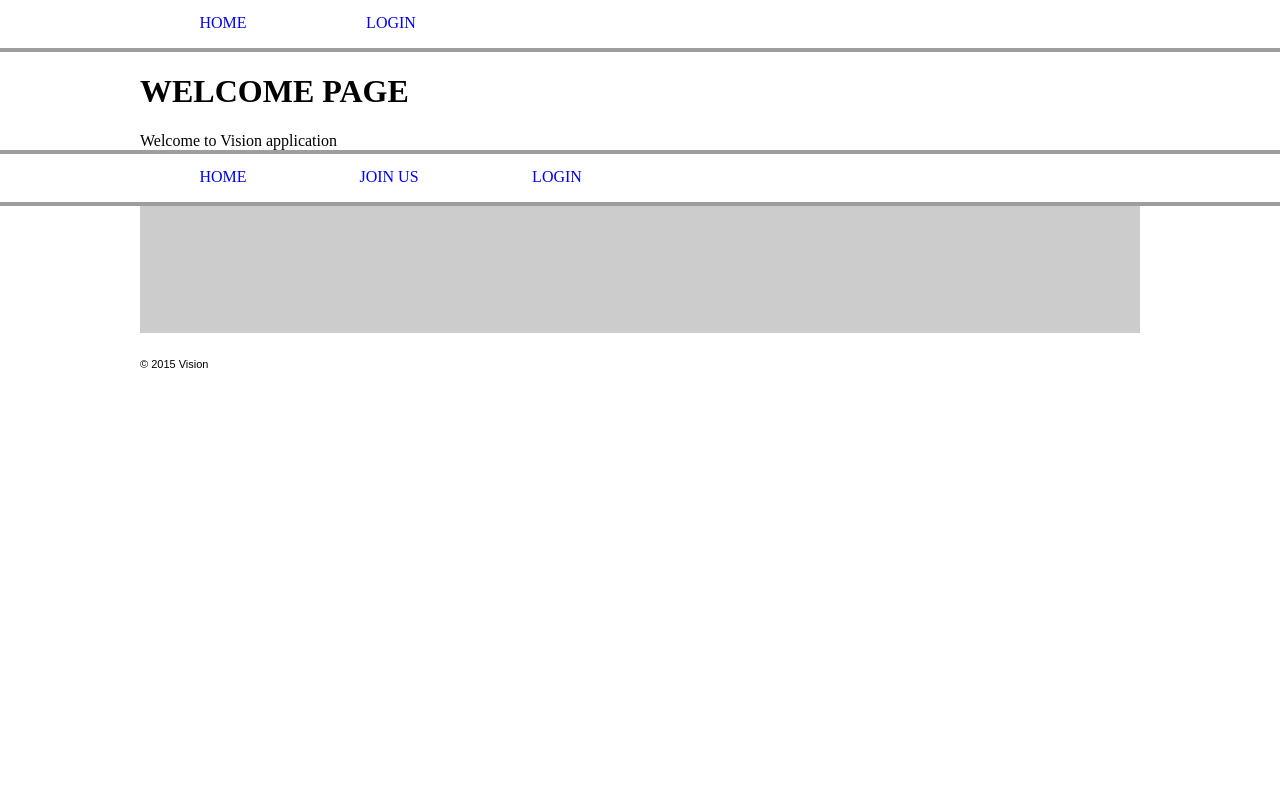
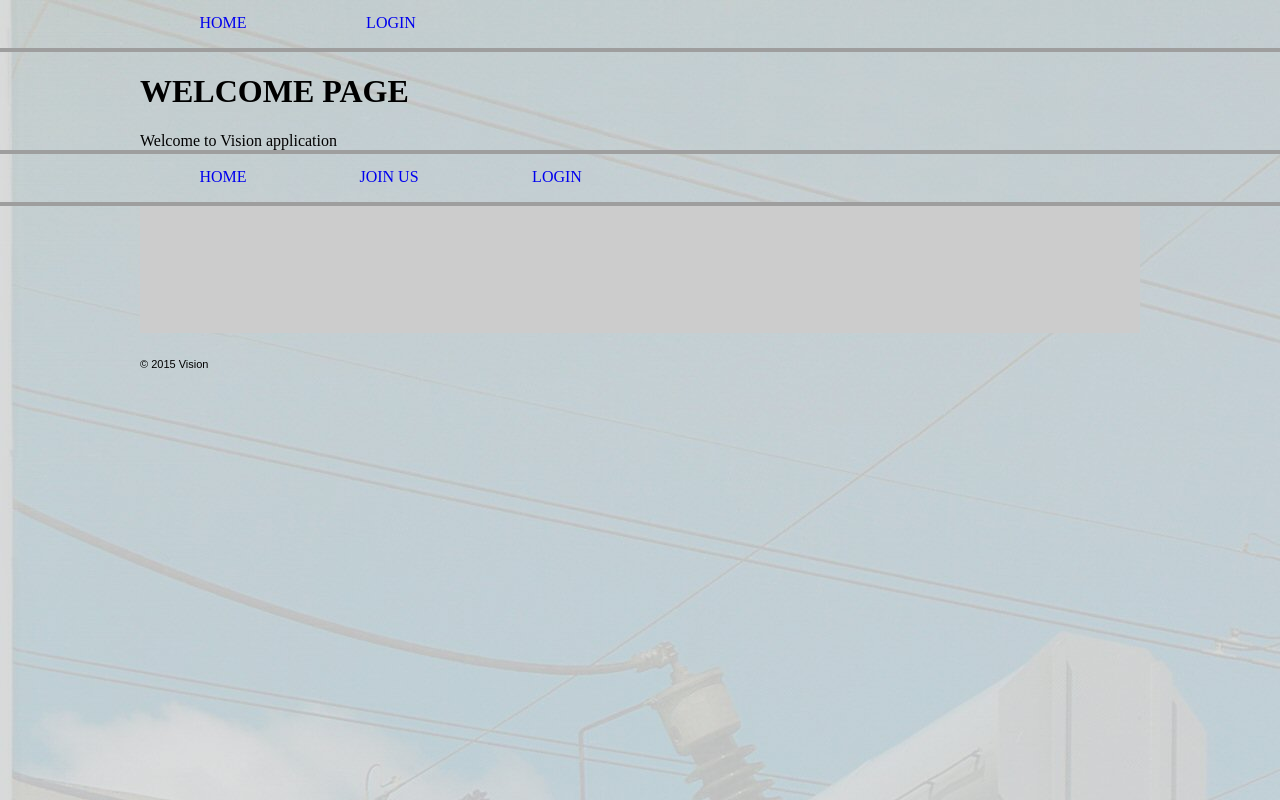
Before and after one commit to SnowBeaver/Vision, a Flask app: page / in a window 1280 px wide. Run offline with Flask 2, Linux system fonts and the light colour scheme; some libraries are stand-ins or nearby versions; grey boxes are pictures that could not be loaded.

Commit message:
Set background image for home page

```diff
--- a/app/static/css/styles.css
+++ b/app/static/css/styles.css
@@ -2,6 +2,7 @@
 body{
   margin: 0px;
   padding: 0px;
+  background-image: url('/static/img/bg.png');
 }
 ul, menu{
   margin: 0px;
```
Also changed, not shown: app/static/img/bg.png (added).
